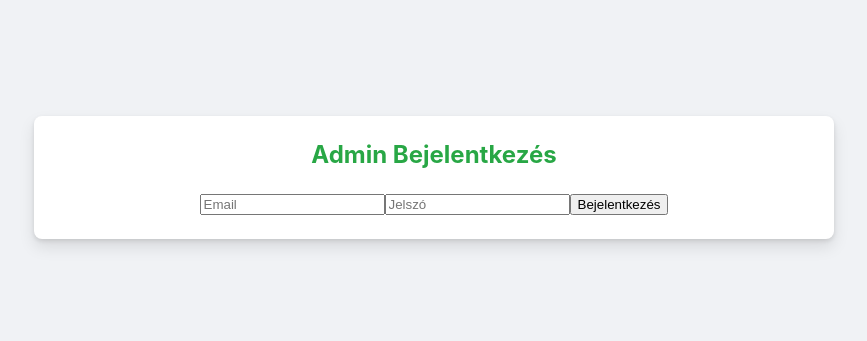
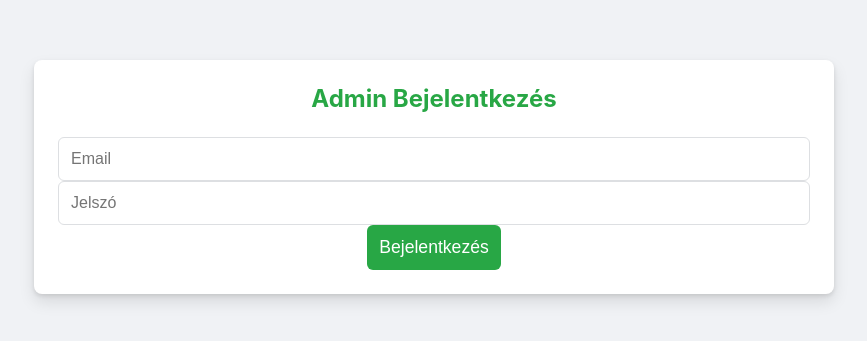
Before and after one commit to zoltankovacs100/Szofelho, a React (Vite) app: page /admin/login in a window 1280 px wide. Shown: the part 239-580 px from the top of the page, without its empty margins (206-1073 px from the left). Built offline with nearby package versions, Linux system fonts and the light colour scheme; no server answers.

Commit message:
Fix: Restore button styles and improve guest UI

```diff
--- a/src/pages/WordCloud.jsx
+++ b/src/pages/WordCloud.jsx
@@ -16,11 +16,10 @@ const WordCloud = () => {
   const [inputValue, setInputValue] = useState('');
   const [error, setError] = useState('');
   const [isAdmin, setIsAdmin] = useState(false);
-  const cloudContainerRef = useRef(null); // Ezt a ref-et fogjuk használni a PDF mentéshez
+  const cloudContainerRef = useRef(null);
 
   const activeStyle = sessionData ? stylePresets[sessionData.styleId] || stylePresets['style-4'] : stylePresets['style-4'];
 
-  // Check if user is admin
   useEffect(() => {
     const unsubscribe = onAuthStateChanged(auth, (user) => {
       setIsAdmin(!!user);
@@ -28,7 +27,6 @@ const WordCloud = () => {
     return () => unsubscribe();
   }, []);
 
-  // Fetch session data
   useEffect(() => {
     if (!sessionId) return;
     const sessionDocRef = doc(db, 'sessions', sessionId);
@@ -42,7 +40,6 @@ const WordCloud = () => {
     return () => unsubscribe();
   }, [sessionId]);
 
-  // Apply background style dynamically
   useEffect(() => {
     document.body.style.backgroundColor = activeStyle.background;
     return () => {
@@ -50,7 +47,6 @@ const WordCloud = () => {
     }
   }, [activeStyle]);
 
-  // Fetch words
   useEffect(() => {
     if (!sessionId) return;
     const wordsRef = collection(db, 'sessions', sessionId, 'words');
@@ -69,7 +65,6 @@ const WordCloud = () => {
     return () => unsubscribe();
   }, [sessionId]);
 
-  // Generate layout
   useEffect(() => {
     if (words.length === 0 || !cloudContainerRef.current) return;
     const containerWidth = cloudContainerRef.current.offsetWidth;
@@ -108,9 +103,8 @@ const WordCloud = () => {
 
   const saveAsPdf = () => {
     if (!cloudContainerRef.current) return;
-    // A teljes konténert mentjük, nem csak az SVG-t
     html2canvas(cloudContainerRef.current, {
-        backgroundColor: activeStyle.background, // A háttérszínt is rárakjuk a képre
+        backgroundColor: activeStyle.background,
         useCORS: true
     }).then(canvas => {
       const imgData = canvas.toDataURL('image/png');
@@ -127,7 +121,13 @@ const WordCloud = () => {
   const textShadow = '1px 1px 3px rgba(0,0,0,0.5)';
 
   return (
-    <div className="transparent-card" style={{ backgroundColor: activeStyle.cardColor, border: 'none' }}>
+    <div
+        className="transparent-card"
+        style={{
+            backgroundColor: activeStyle.cardColor,
+            boxShadow: `0 0 50px 25px ${activeStyle.background}` // Fényudvar effektus
+        }}
+    >
       {sessionData?.topic && <h2 style={{ color: activeStyle.textColor, textShadow }}>{sessionData.topic}</h2>}
       <p style={{ color: activeStyle.textColor, textShadow }}>Írj be szavakat, és nézd, ahogy megjelennek a felhőben!</p>
 
@@ -151,7 +151,9 @@ const WordCloud = () => {
       </div>
 
       {isAdmin && (
-        <button onClick={saveAsPdf} style={{marginTop: '20px'}}>Mentés PDF-be</button>
+        <div style={{marginTop: '20px', textAlign: 'center'}}>
+            <button onClick={saveAsPdf}>Mentés PDF-be</button>
+        </div>
       )}
     </div>
   );
--- a/src/style.css
+++ b/src/style.css
@@ -35,7 +35,6 @@ body {
   border-radius: 12px;
   backdrop-filter: blur(10px);
   -webkit-backdrop-filter: blur(10px);
-  /* box-shadow: 0 8px 32px 0 rgba(0, 0, 0, 0.37); <- ÁRNYÉK ELTÁVOLÍTVA */
 }
 
 h2, h3 {
@@ -48,12 +47,76 @@ p {
   line-height: 1.6;
 }
 
-/* ... (többi stílus) ... */
+/* Alap űrlap elemek */
+input[type="email"],
+input[type="password"],
+input[type="text"] {
+  width: 100%;
+  padding: 12px;
+  border: 1px solid #dddfe2;
+  border-radius: 6px;
+  font-size: 1rem;
+  box-sizing: border-box;
+}
+
+input:focus {
+  border-color: #28a745;
+  outline: none;
+  box-shadow: 0 0 0 2px #e7f3ff;
+}
+
+/* Transzparens űrlap elemek */
+.transparent-card input[type="text"] {
+  background-color: transparent;
+  border: 2px solid rgba(255, 255, 255, 0.7);
+  color: white;
+}
+.transparent-card input[type="text"]::placeholder {
+  color: rgba(255, 255, 255, 0.7);
+}
+.transparent-card input[type="text"]:focus {
+  box-shadow: 0 0 0 2px rgba(255, 255, 255, 0.5);
+  border-color: rgba(255, 255, 255, 1);
+}
+
+.transparent-card button[type="submit"] {
+  background-color: rgba(255, 255, 255, 0.25);
+  border: 1px solid rgba(255, 255, 255, 0.5);
+  font-weight: bold;
+}
+.transparent-card button[type="submit"]:hover {
+  background-color: rgba(255, 255, 255, 0.4);
+}
+
+/* ALAP GOMB ZÖLD */
+button {
+  background-color: #28a745;
+  color: #ffffff;
+  border: none;
+  padding: 12px;
+  border-radius: 6px;
+  font-size: 1.1rem;
+  cursor: pointer;
+  transition: background-color 0.2s;
+}
+
+button:hover {
+  background-color: #218838;
+}
+
+/* Logout gomb piros */
+button.logout {
+    background-color: #fa3e3e;
+}
+button.logout:hover {
+    background-color: #e33030;
+}
+
 
 /* Szófelhő konténer */
 .wordcloud-container {
   width: 100%;
-  min-height: 270px; /* Csökkentve 10%-kal (300px -> 270px) */
+  min-height: 270px;
   margin: 20px auto;
   border-radius: 8px;
   display: flex;
@@ -63,6 +126,6 @@ p {
 
 @media (min-width: 768px) {
   .wordcloud-container {
-    min-height: 450px; /* Csökkentve 10%-kal (500px -> 450px) */
+    min-height: 450px;
   }
 }
```
